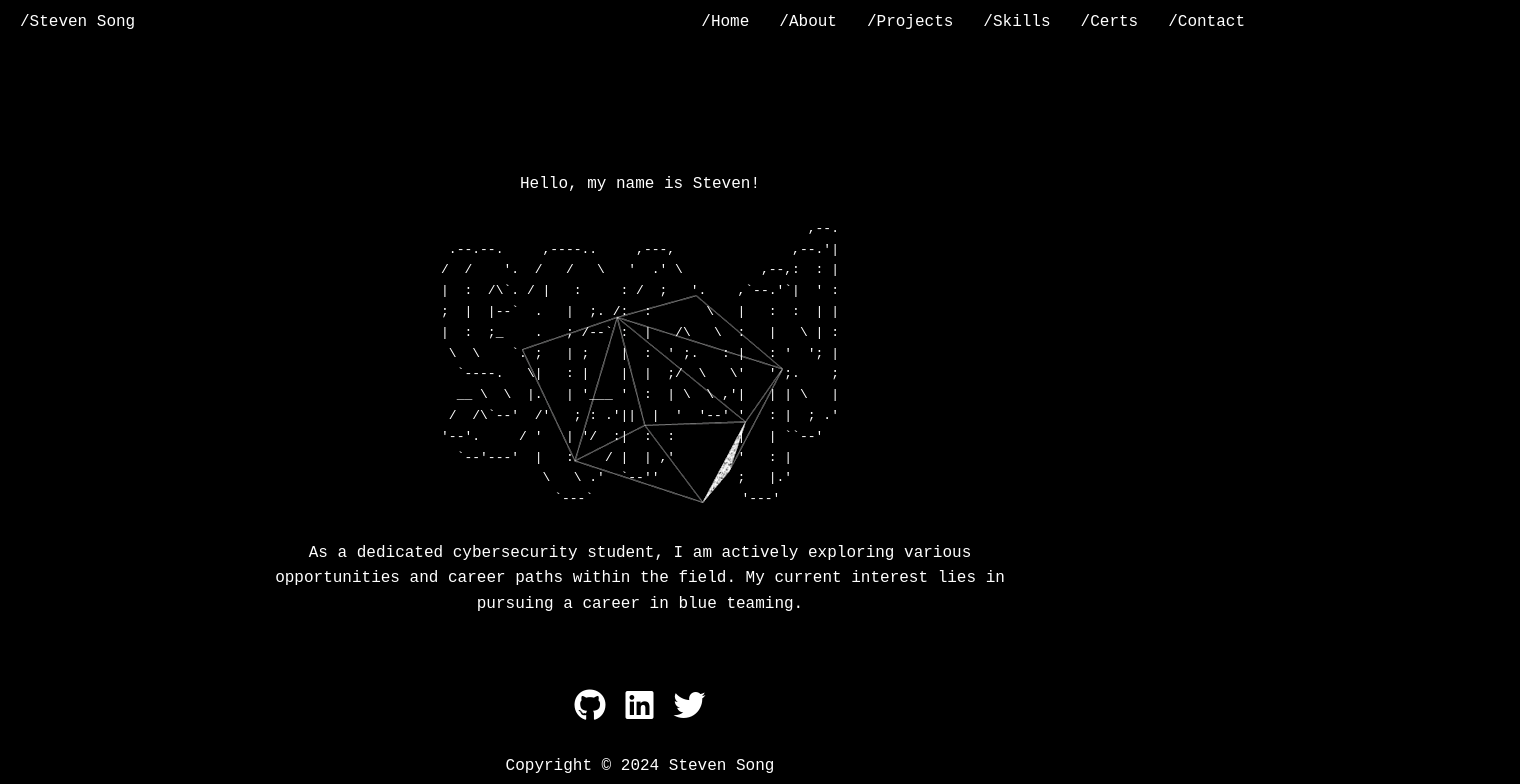
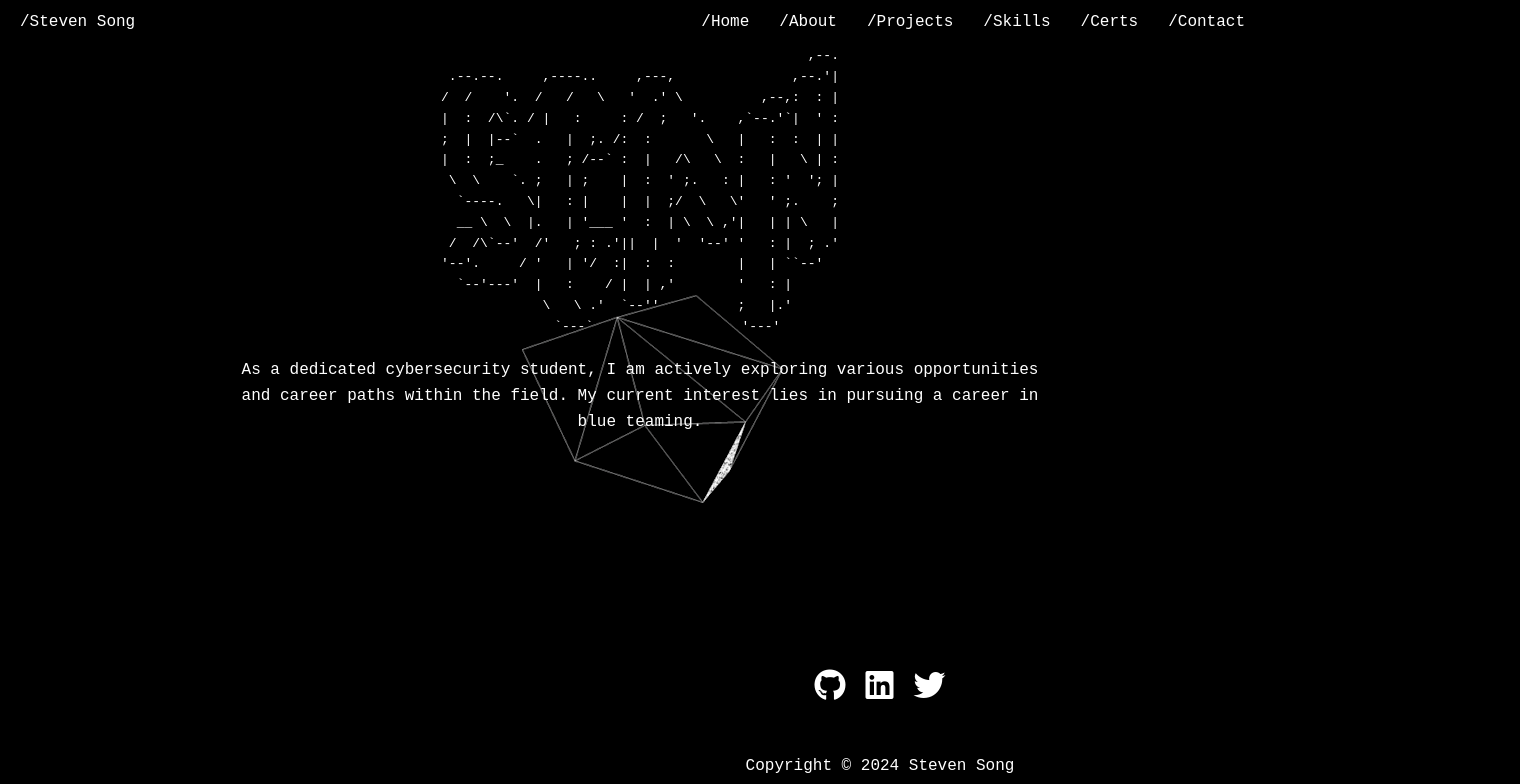
Before and after one commit to stsong0812/stsong0812.github.io, a React (Create React App) app: page / in a window 1280 px wide. Shown: the top 784 px of the page, 1520 px wide, since content can reach past the window. Built offline with nearby package versions, Linux system fonts and the light colour scheme.

Commit message:
Changed home.css

```diff
--- a/src/components/Home.css
+++ b/src/components/Home.css
@@ -1,5 +1,6 @@
-/* Set default margin, padding, and height, and use flexbox for column layout */
-body, html {
+/* Set default margin and padding */
+body,
+html {
     margin: 0;
     padding: 0;
     height: 100%;
@@ -7,56 +8,50 @@ body, html {
     flex-direction: column;
 }
 
-/* Container takes full available height and uses flexbox for column layout, centering content */
-.container {
-    flex: 1;
-    display: flex;
-    flex-direction: column;
-    justify-content: space-between;
-    align-items: center;
-}
-
-/* Main section takes full available space, centers content, and adds padding */
-main {
-    flex: 1;
-    display: flex;
-    flex-direction: column;
-    justify-content: center;
-    align-items: center;
-    padding: 20px;
+.intro-text {
     text-align: center;
 }
 
-/* Style for introductory text */
-.intro-text {
-    font-size: 1rem;
-}
-
-/* ASCII art monospace font, preserved whitespace, left-aligned text */
 .ascii {
-    font-family: monospace;
-    white-space: pre;
     text-align: center;
 }
 
-/* Font size, padding, max width, and left-aligned text */
-.description {
-    font-size: 1rem;
-    padding: 10px;
-    max-width: 300px;
+/* Footer styling */
+footer {
+    padding: 10px 0;
     text-align: center;
+    background-color: #333;
+    color: #fff;
 }
 
-/* Center the social icons and add margin */
+/* Container for social media icons */
 .social-icons {
-    text-align: center;
-    margin: 20px 0;
+    display: flex;
+    justify-content: center; /* Centers icons horizontally */
+    padding: 20px 0; /* Add some padding */
 }
 
-/* Mrgin, no underline, white color, and large font size */
+/* Styling for each social media icon link */
 .social-icons a {
-    margin: 0 10px;
-    text-decoration: none;
+    margin: 0 5px;
     color: #fff;
-    font-size: 2rem;
+    font-size: 1.2rem;
+    transition: color 0.3s ease;
 }
+
+/* Hover effect for the social media icons */
+.social-icons a:hover {
+    color: #61dafb;
+}
+
+.container {
+    display: flex;
+    flex-direction: column;
+    min-height: 100vh;
+}
+
+footer {
+    margin-top: auto; /* Pushes footer to the bottom if content is short */
+    text-align: center;
+    width: 100%; /* Ensure full width */
+}
```
